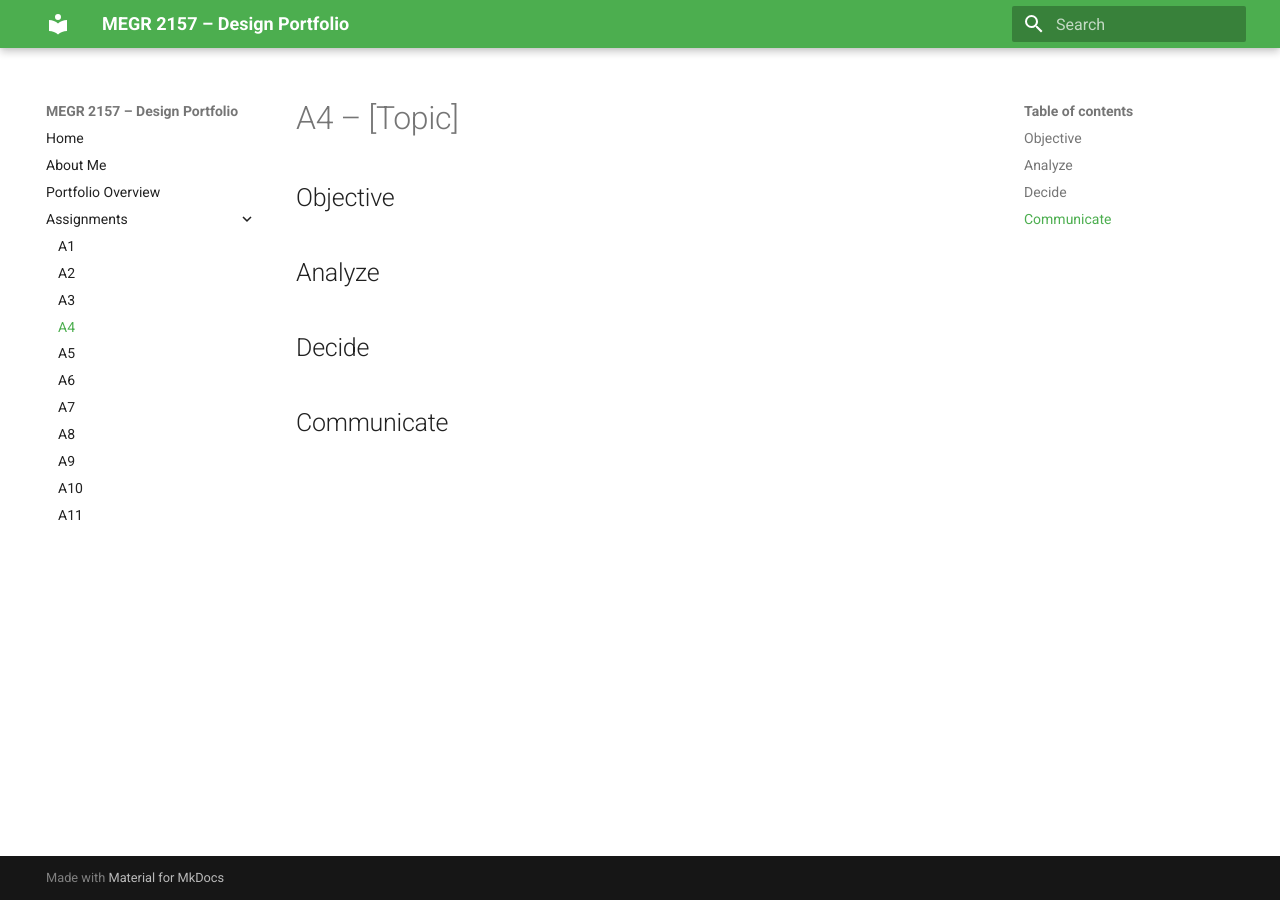
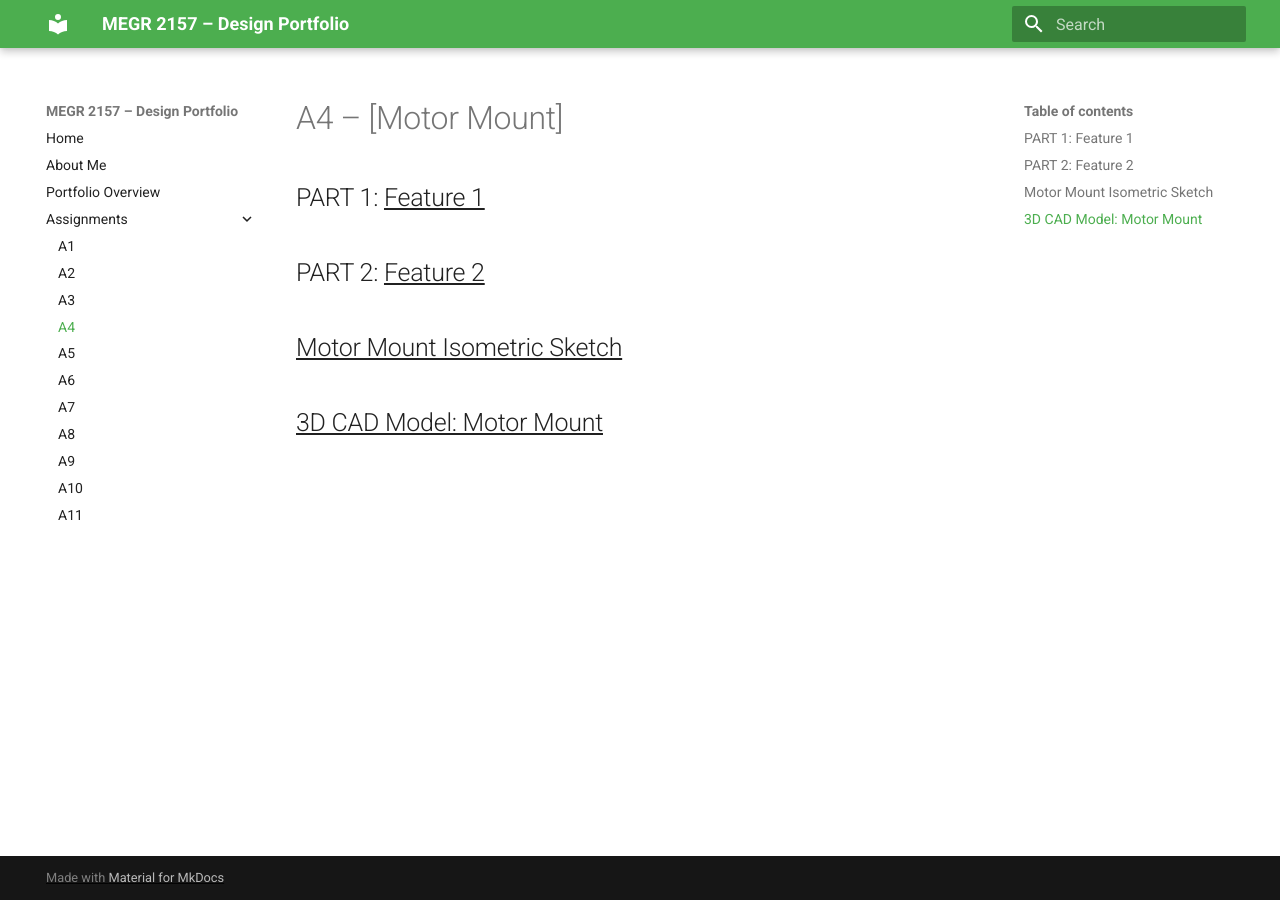
Before and after one commit to dadams78/design-projects-portfolio, an MkDocs documentation site: the page built from docs/assignments/A04/index.md, in a window 1280 px wide. Built offline with MkDocs 1.6.1 and Material for MkDocs 9.7.7, drawn with Linux system fonts in a browser that asks for light colours.

Commit message:
Update index.md

```diff
--- a/docs/assignments/A04/index.md
+++ b/docs/assignments/A04/index.md
@@ -1,12 +1,12 @@
-# A4 – [Topic]
+# A4 – [Motor Mount]
 
-## Objective
+## PART 1: <u>Feature 1</u>
 
 
-## Analyze
+## PART 2: <u>Feature 2</u>
 
 
-## Decide
+## <u>Motor Mount Isometric Sketch</u>
 
 
-## Communicate
+## <u>3D CAD Model: Motor Mount
```
